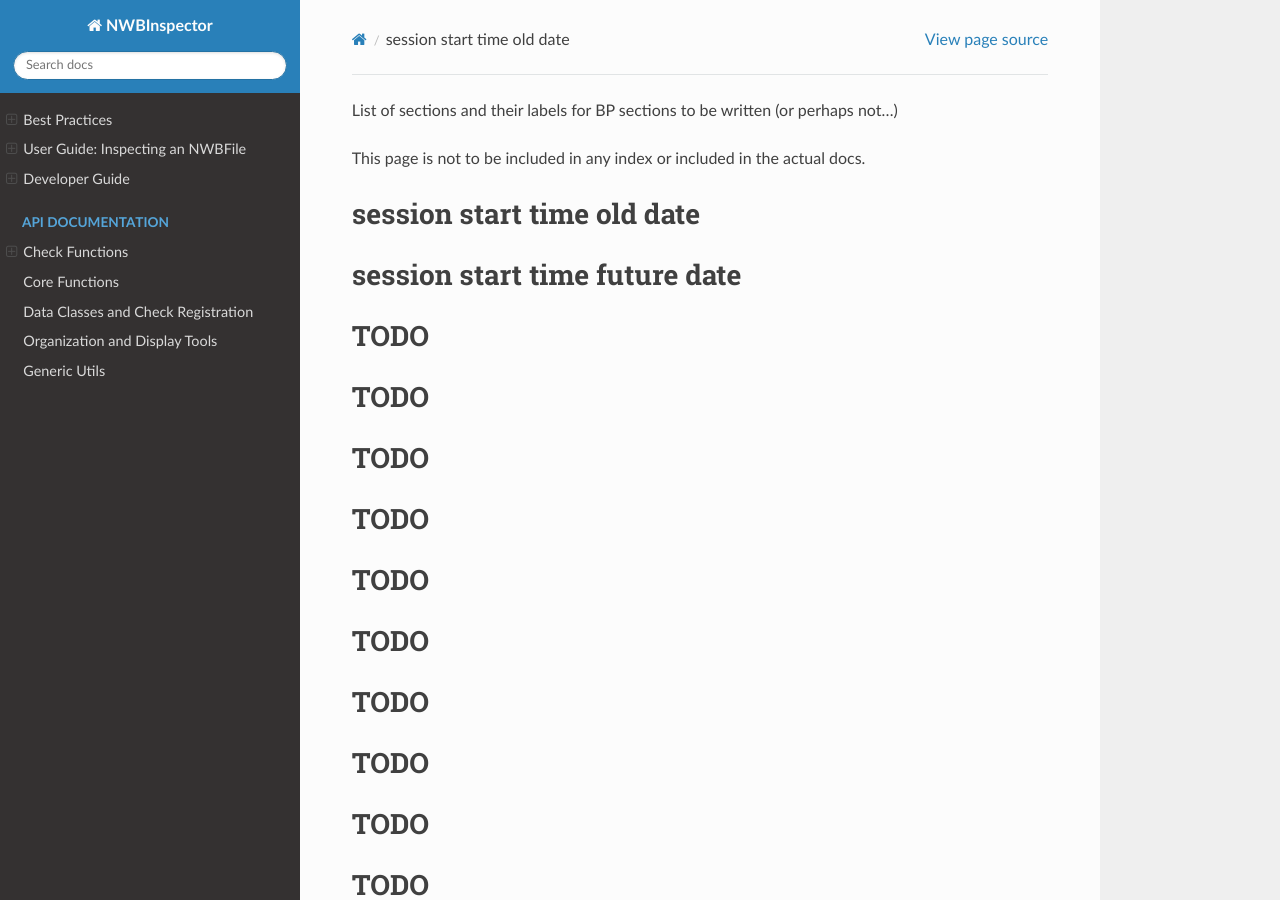
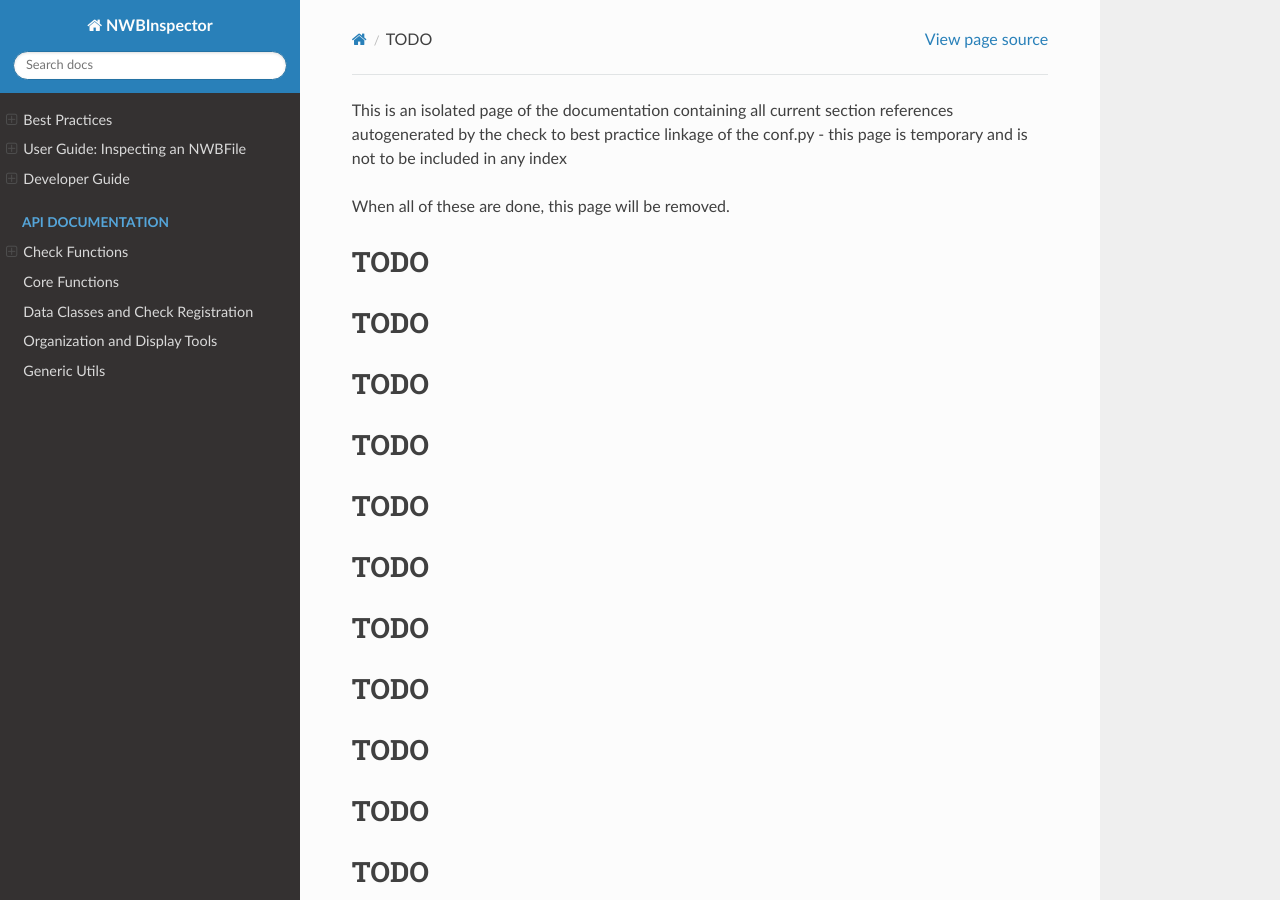
Before and after one commit to NeurodataWithoutBorders/nwbinspector, a Sphinx documentation site: the page built from docs/best_practices/todo.rst, in a window 1280 px wide and 900 px high. Built offline with Sphinx 7.4.7 and the Read the Docs theme 2.0.0, drawn with Linux system fonts in a browser that asks for light colours.

Commit message:
fix some BP <-> check links

```diff
--- a/docs/best_practices/nwbfile_metadata.rst
+++ b/docs/best_practices/nwbfile_metadata.rst
@@ -90,7 +90,7 @@
 
 
 
-.. _best_practice_experimenter:
+.. _best_practice_experimenter_exists:
 
 Experimenter
 ~~~~~~~~~~~~
--- a/docs/best_practices/todo.rst
+++ b/docs/best_practices/todo.rst
@@ -1,41 +1,11 @@
 :orphan:
 
-List of sections and their labels for BP sections to be written (or perhaps not...)
+This is an isolated page of the documentation containing all current section references autogenerated by the check to best practice linkage of the conf.py - this page is temporary and is not to be included in any index
 
-This page is not to be included in any index or included in the actual docs.
+When all of these are done, this page will be removed.
 
 
-.. _best_practice_session_start_time_old_date:
-
-session start time old date
----------------------------
-
-.. _best_practice_session_start_time_future_date:
-
-session start time future date
-------------------------------
-
-.. _best_practice_experimenter_exists:
-
-TODO
-----
-
 .. _best_practice_experimenter_form:
-
-TODO
-----
-
-.. _best_practice_subject_proper_age_range:
-
-TODO
-----
-
-.. _best_practice_subject_species_exists:
-
-TODO
-----
-
-.. _best_practice_subject_species_latin_binomial:
 
 TODO
 ----
--- a/docs/conf.py
+++ b/docs/conf.py
@@ -63,7 +63,7 @@
 
 
 def add_refs_to_docstrings(app, what, name, obj, options, lines):
-    if what == "function" and obj.__name__.startswith("check_"):
+    if what == "function" and obj.__name__.startswith("check_") and "Best Practice: " not in obj.__doc__:
         lines.append(f"Best Practice: :ref:`best_practice_{obj.__name__.split('check_')[1]}`")
 
 
```
Also changed, not shown: 1 other file.
